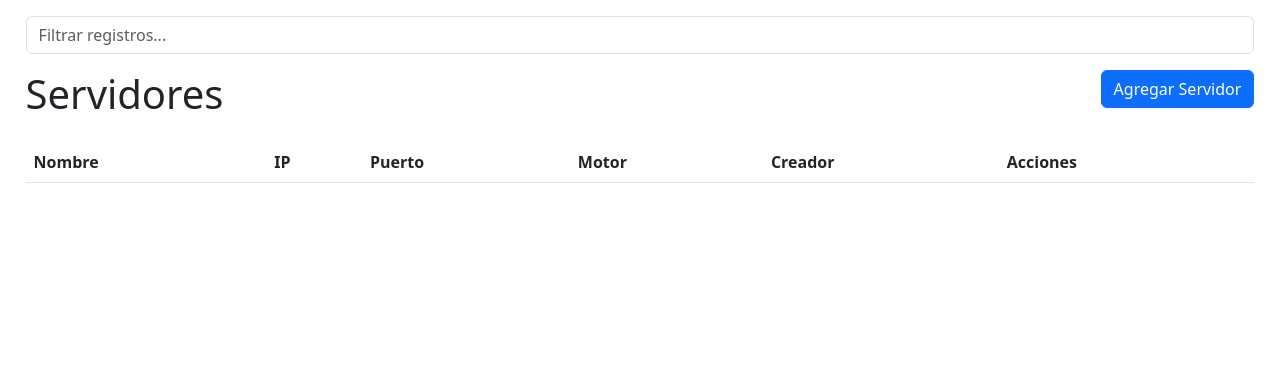
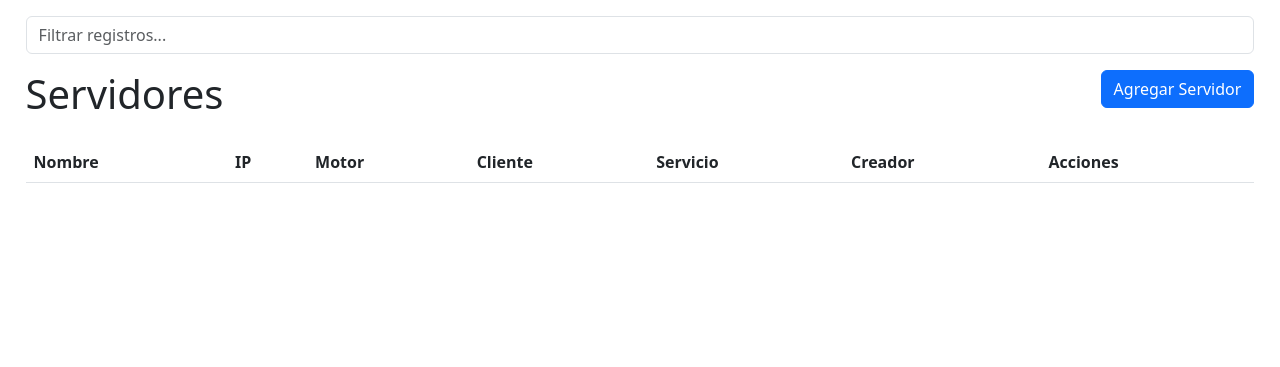
Before and after one commit to GerardoGamboa/Diccionario, a PHP site: page /diccionario/servidores/index in a window 1280 px wide. Shown: the part 56-423 px from the top of the page. Run offline with PHP 8.4, Linux system fonts and the light colour scheme; the visitor is signed in with stand-in values (Sample User, id 1); data comes from the database, SQL or seed files in the repository; data that the repository does not hold is empty.

Commit message:
Add Cliente and Servicio fields to Servidores CRUD
- Updated dic_servidores table with cliente and servicio columns.
- Enhanced Servidor model to handle the new metadata fields.
- Updated Servidores controller to process and validate the new inputs.
- Refactored server management views to include and display the new fields.
- Cleaned up redundant library files from the repository.

Co-authored-by: GerardoGamboa <33943638+GerardoGamboa@users.noreply.github.com>

```diff
--- a/app/controllers/Servidores.php
+++ b/app/controllers/Servidores.php
@@ -19,6 +19,8 @@ class Servidores extends Controller {
                 'ip' => trim($_POST['ip']),
                 'puerto' => trim($_POST['puerto']),
                 'motor' => trim($_POST['motor']),
+                'cliente' => trim($_POST['cliente']),
+                'servicio' => trim($_POST['servicio']),
                 'descripcion' => trim($_POST['descripcion']),
                 'user_id' => $_SESSION['user_id'],
                 'nombre_err' => ''
@@ -36,6 +38,8 @@ class Servidores extends Controller {
                 'ip' => '',
                 'puerto' => '',
                 'motor' => '',
+                'cliente' => '',
+                'servicio' => '',
                 'descripcion' => '',
                 'nombre_err' => ''
             ];
@@ -52,6 +56,8 @@ class Servidores extends Controller {
                 'ip' => trim($_POST['ip']),
                 'puerto' => trim($_POST['puerto']),
                 'motor' => trim($_POST['motor']),
+                'cliente' => trim($_POST['cliente']),
+                'servicio' => trim($_POST['servicio']),
                 'descripcion' => trim($_POST['descripcion']),
                 'nombre_err' => ''
             ];
@@ -70,6 +76,8 @@ class Servidores extends Controller {
                 'ip' => $servidor->ip,
                 'puerto' => $servidor->puerto,
                 'motor' => $servidor->motor,
+                'cliente' => $servidor->cliente,
+                'servicio' => $servidor->servicio,
                 'descripcion' => $servidor->descripcion,
                 'nombre_err' => ''
             ];
--- a/app/models/Servidor.php
+++ b/app/models/Servidor.php
@@ -15,12 +15,14 @@ class Servidor {
     }
 
     public function addServidor($data) {
-        $this->db->query('INSERT INTO dic_servidores (nombre, ip, puerto, motor, descripcion, usuario_creador)
-                          VALUES (:nombre, :ip, :puerto, :motor, :descripcion, :usuario_creador)');
+        $this->db->query('INSERT INTO dic_servidores (nombre, ip, puerto, motor, cliente, servicio, descripcion, usuario_creador)
+                          VALUES (:nombre, :ip, :puerto, :motor, :cliente, :servicio, :descripcion, :usuario_creador)');
         $this->db->bind(':nombre', $data['nombre']);
         $this->db->bind(':ip', $data['ip']);
         $this->db->bind(':puerto', $data['puerto']);
         $this->db->bind(':motor', $data['motor']);
+        $this->db->bind(':cliente', $data['cliente']);
+        $this->db->bind(':servicio', $data['servicio']);
         $this->db->bind(':descripcion', $data['descripcion']);
         $this->db->bind(':usuario_creador', $data['user_id']);
         return $this->db->execute();
@@ -33,12 +35,14 @@ class Servidor {
     }
 
     public function updateServidor($data) {
-        $this->db->query('UPDATE dic_servidores SET nombre = :nombre, ip = :ip, puerto = :puerto, motor = :motor, descripcion = :descripcion WHERE id = :id');
+        $this->db->query('UPDATE dic_servidores SET nombre = :nombre, ip = :ip, puerto = :puerto, motor = :motor, cliente = :cliente, servicio = :servicio, descripcion = :descripcion WHERE id = :id');
         $this->db->bind(':id', $data['id']);
         $this->db->bind(':nombre', $data['nombre']);
         $this->db->bind(':ip', $data['ip']);
         $this->db->bind(':puerto', $data['puerto']);
         $this->db->bind(':motor', $data['motor']);
+        $this->db->bind(':cliente', $data['cliente']);
+        $this->db->bind(':servicio', $data['servicio']);
         $this->db->bind(':descripcion', $data['descripcion']);
         return $this->db->execute();
     }
--- a/app/views/servidores/add.php
+++ b/app/views/servidores/add.php
@@ -7,6 +7,8 @@
         <div class="mb-3"><label>IP:</label><input type="text" name="ip" class="form-control" value="<?php echo h($data['ip']); ?>"></div>
         <div class="mb-3"><label>Puerto:</label><input type="number" name="puerto" class="form-control" value="<?php echo h($data['puerto']); ?>"></div>
         <div class="mb-3"><label>Motor:</label><input type="text" name="motor" class="form-control" value="<?php echo h($data['motor']); ?>"></div>
+        <div class="mb-3"><label>Cliente:</label><input type="text" name="cliente" class="form-control" value="<?php echo h($data['cliente']); ?>"></div>
+        <div class="mb-3"><label>Servicio:</label><input type="text" name="servicio" class="form-control" value="<?php echo h($data['servicio']); ?>"></div>
         <div class="mb-3"><label>Descripción:</label><textarea name="descripcion" class="form-control"><?php echo h($data['descripcion']); ?></textarea></div>
         <input type="submit" class="btn btn-success" value="Guardar">
     </form>
--- a/app/views/servidores/edit.php
+++ b/app/views/servidores/edit.php
@@ -7,6 +7,8 @@
         <div class="mb-3"><label>IP:</label><input type="text" name="ip" class="form-control" value="<?php echo h($data['ip']); ?>"></div>
         <div class="mb-3"><label>Puerto:</label><input type="number" name="puerto" class="form-control" value="<?php echo h($data['puerto']); ?>"></div>
         <div class="mb-3"><label>Motor:</label><input type="text" name="motor" class="form-control" value="<?php echo h($data['motor']); ?>"></div>
+        <div class="mb-3"><label>Cliente:</label><input type="text" name="cliente" class="form-control" value="<?php echo h($data['cliente']); ?>"></div>
+        <div class="mb-3"><label>Servicio:</label><input type="text" name="servicio" class="form-control" value="<?php echo h($data['servicio']); ?>"></div>
         <div class="mb-3"><label>Descripción:</label><textarea name="descripcion" class="form-control"><?php echo h($data['descripcion']); ?></textarea></div>
         <input type="submit" class="btn btn-success" value="Actualizar">
     </form>
--- a/app/views/servidores/index.php
+++ b/app/views/servidores/index.php
@@ -6,14 +6,15 @@
     <div class="col-md-6 text-end"><a href="<?php echo URLROOT; ?>/servidores/add" class="btn btn-primary">Agregar Servidor</a></div>
 </div>
 <table class="table table-striped">
-    <thead><tr><th>Nombre</th><th>IP</th><th>Puerto</th><th>Motor</th><th>Creador</th><th>Acciones</th></tr></thead>
+    <thead><tr><th>Nombre</th><th>IP</th><th>Motor</th><th>Cliente</th><th>Servicio</th><th>Creador</th><th>Acciones</th></tr></thead>
     <tbody>
     <?php foreach($data['servidores'] as $servidor) : ?>
         <tr>
             <td><?php echo h($servidor->nombre); ?></td>
             <td><?php echo h($servidor->ip); ?></td>
-            <td><?php echo h($servidor->puerto); ?></td>
             <td><?php echo h($servidor->motor); ?></td>
+            <td><?php echo h($servidor->cliente); ?></td>
+            <td><?php echo h($servidor->servicio); ?></td>
             <td><?php echo h($servidor->creatorName); ?></td>
             <td>
                 <a href="<?php echo URLROOT; ?>/servidores/edit/<?php echo $servidor->servidorId; ?>" class="btn btn-sm btn-warning">Editar</a>
--- a/sql/diccionariodb.sql
+++ b/sql/diccionariodb.sql
@@ -18,6 +18,8 @@ CREATE TABLE IF NOT EXISTS dic_servidores (
     ip VARCHAR(100),
     puerto INT,
     motor VARCHAR(100),
+    cliente VARCHAR(255),
+    servicio VARCHAR(255),
     descripcion TEXT,
     usuario_creador INT,
     fecha_creacion DATETIME DEFAULT CURRENT_TIMESTAMP,
```
Also changed, not shown: 1 other file.
